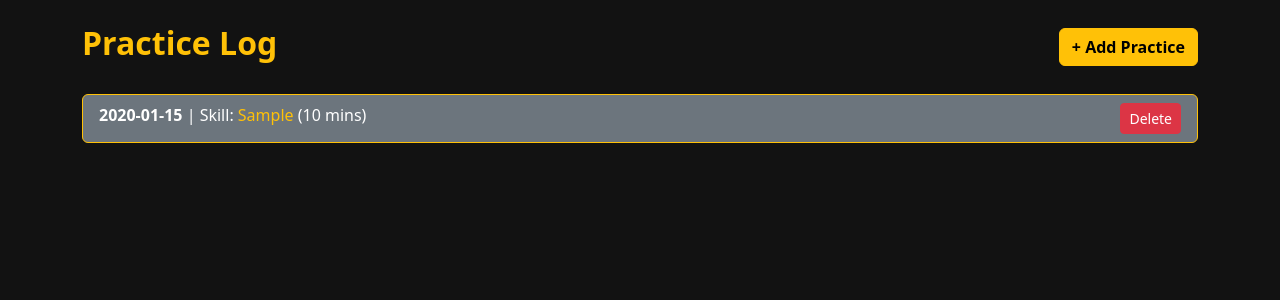
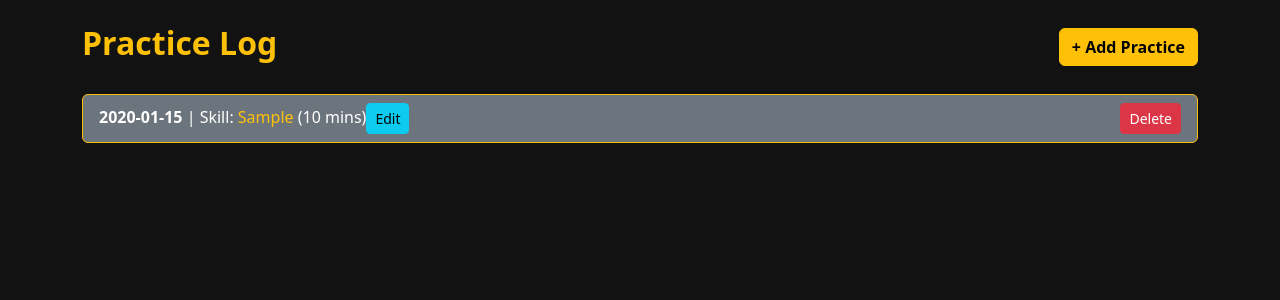
Before and after one commit to jamInwza007x/hoop-analytics, a Flask app: page /practice in a window 1280 px wide. Shown: the part 57-357 px from the top of the page. Run offline with Flask 3, Linux system fonts and the light colour scheme; tables that the repository leaves empty hold one stand-in row (values such as "Sample post").

Commit message:
Add edit button to practice list

```diff
--- a/templates/practice.html
+++ b/templates/practice.html
@@ -13,7 +13,7 @@
         <ul class="list-group">
             {% for p in practices %}
             <li class="list-group-item bg-secondary text-white border-warning mb-2 rounded">
-                <strong>{{ p.date.strftime('%Y-%m-%d') }}</strong> | Skill: <span class="text-warning">{{ p.skill }}</span> ({{ p.duration_mins }} mins)<form action="/practice/delete/{{ p.id }}" method="POST" class="d-inline float-end">
+                <strong>{{ p.date.strftime('%Y-%m-%d') }}</strong> | Skill: <span class="text-warning">{{ p.skill }}</span> ({{ p.duration_mins }} mins)<a href="/practice/edit/{{ p.id }}" class="btn btn-info btn-sm me-2">Edit</a><form action="/practice/delete/{{ p.id }}" method="POST" class="d-inline float-end">
     <button type="submit" class="btn btn-danger btn-sm">Delete</button>
 </form>
             </li>
```
